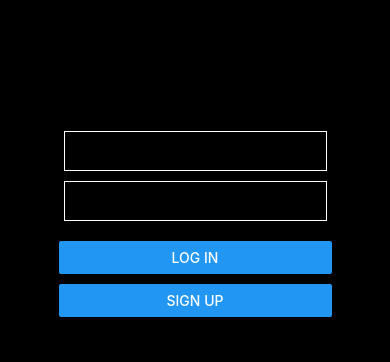
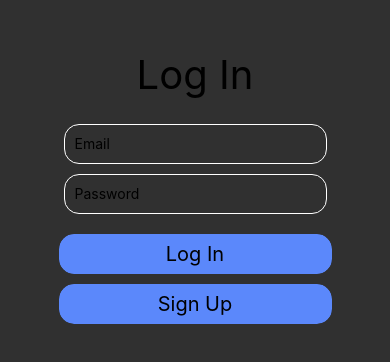
Before and after one commit to juan-serrano-soria/flight-talk, a React Native app: screen /Login in a window 390 px wide. Shown: the part 238-600 px from the top of the page. Built offline with nearby package versions, Linux system fonts and the light colour scheme.

Commit message:
Added custom button to login screen + bg color

```diff
--- /dev/null
+++ b/src/components/TextButton.tsx
@@ -0,0 +1,43 @@
+import { Pressable, StyleSheet, Text, View } from "react-native";
+
+type TextButtonProps = {
+  label: string,
+  onPress: any,
+}
+
+const TextButton = (props: TextButtonProps) => {
+  return (
+    <View style={styles.buttonContainer}>
+      <Pressable android_ripple={{color: '#88A6F9', borderless: true}} style={styles.button} onPress={props.onPress}>
+        <Text style={styles.buttonLabel}>{props.label}</Text>
+      </Pressable>
+  </View>
+  )
+}
+
+const styles = StyleSheet.create({
+  buttonContainer: {
+    width: '100%',
+    height: 40,
+    borderRadius: 15,
+    overflow: 'hidden',
+    alignItems: 'center',
+    justifyContent: 'center',
+  },
+  buttonLabel: {
+    fontSize: 20,
+    margin: 5,
+    color: 'black',
+  },
+  button: {
+    borderWidth: 0,
+    backgroundColor: '#5B88FB',
+    borderRadius: 15,
+    width: "100%",
+    height: 40,
+    alignItems: 'center',
+    justifyContent: 'center',
+  }
+});
+
+export default TextButton;
--- a/src/screens/ChatDetail.tsx
+++ b/src/screens/ChatDetail.tsx
@@ -88,7 +88,7 @@
   container: {
     flex: 1,
     alignItems: 'center',
-    backgroundColor: 'black'
+    backgroundColor: '#303030'
   },
   title: {
     fontSize: 30,
--- a/src/screens/Chats.tsx
+++ b/src/screens/Chats.tsx
@@ -57,7 +57,7 @@
   container: {
     flex: 1,
     alignItems: 'center',
-    backgroundColor: 'black'
+    backgroundColor: '#303030'
   },
   title: {
     fontSize: 40,
--- a/src/screens/Login.tsx
+++ b/src/screens/Login.tsx
@@ -1,10 +1,11 @@
 import { signInWithEmailAndPassword } from "firebase/auth";
 import { useSetAtom } from "jotai/react";
 import { useState } from "react";
-import { Text, View, TextInput, StyleSheet, Button, Alert } from "react-native";
+import { Text, View, TextInput, StyleSheet, Alert } from "react-native";
 import { auth } from "../firebase";
 import { getDatabase, ref, child, get } from "firebase/database";
 import { currentUserData, currentUserFriends, currentUserName, isLoggedIn } from "../state/state";
+import TextButton from "../components/TextButton";
 
 const Login = ({ navigation }) => {
   const setIsLoggedIn = useSetAtom(isLoggedIn);
@@ -74,10 +75,11 @@
         />
       </View>
       <View style={styles.button}>
-        <Button onPress={logIn} title="Log In"/>
+        {/* <Button onPress={logIn} title="Log In"/> */}
+        <TextButton onPress={logIn} label="Log In"/>
       </View>
       <View style={styles.button}>
-        <Button onPress={goToSignUp} title="Sign Up"/>
+        <TextButton onPress={goToSignUp} label="Sign Up"/>
       </View>
     </View>
   )
@@ -86,7 +88,7 @@
 const styles = StyleSheet.create({
   container: {
     flex: 1,
-    backgroundColor: 'black',
+    backgroundColor: '#303030',
     alignItems: 'center',
     justifyContent: 'center',
   },
@@ -104,6 +106,7 @@
     borderWidth: 1,
     borderColor: 'white',
     padding: 10,
+    borderRadius: 15,
   },
   button: {
     width: "70%",
--- a/src/screens/SignUp.tsx
+++ b/src/screens/SignUp.tsx
@@ -66,7 +66,7 @@
 const styles = StyleSheet.create({
   container: {
     flex: 1,
-      backgroundColor: 'black',
+    backgroundColor: '#303030',
     alignItems: 'center',
     justifyContent: 'center',
   },
@@ -84,6 +84,7 @@
     borderWidth: 1,
     borderColor: 'white',
     padding: 10,
+    borderRadius: 15,
   },
   button: {
     width: "70%",
```
Lines whose indentation alone changed are shown as unchanged.
